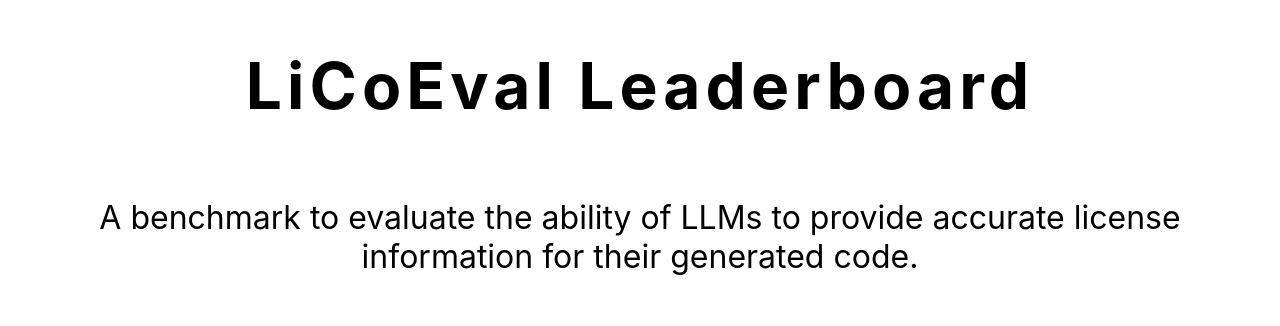
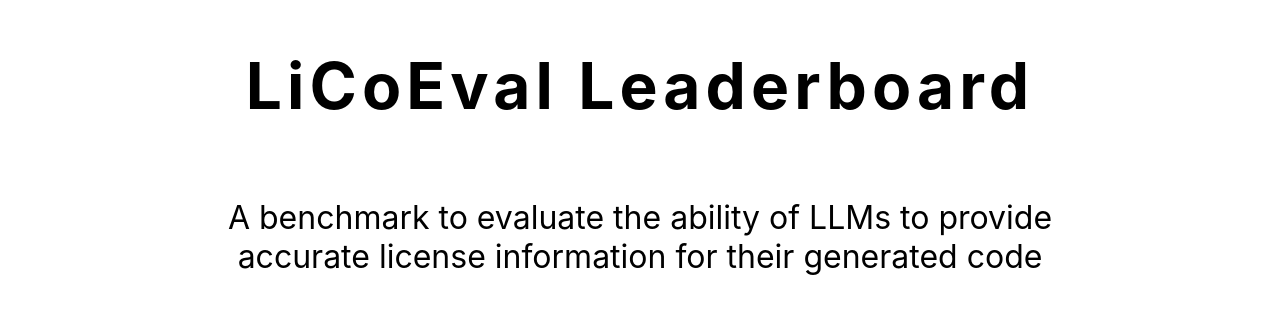
Before and after one commit to osslab-pku/LiCoEval-Leaderboard, a plain HTML site: page index.html in a window 1280 px wide. Shown: the part 202-528 px from the top of the page. Drawn offline with nearby package versions, Linux system fonts and the light colour scheme; a web font is replaced by a local one.

Commit message:
fix small inconsistencies

```diff
--- a/index.html
+++ b/index.html
@@ -12,7 +12,7 @@
 <div class="title-introduction">
     <h1>LiCoEval Leaderboard</h1>
     <p>A benchmark to evaluate the ability of LLMs to provide accurate license information for their generated
-        code.</p>
+        code</p>
     <section class="benchmark-link">
         <div class="benchmark-link-item">
             <a href="https://github.com/osslab-pku/LiCoEval">
--- a/style.css
+++ b/style.css
@@ -50,6 +50,7 @@ body {
     height: 100vh;
     text-align: center;
     box-sizing: border-box;
+    width: 70%;
     transform: translateY(100vh);
     opacity: 0;
     transition: transform 1.5s ease, opacity 1.5s ease;
@@ -196,7 +197,7 @@ body {
 
 .notes {
     margin-top: 40px;
-    width: 80%;
+    width: 70%;
     opacity: 0;
     transform: translateY(50px);
     transition: transform 0.8s ease, opacity 0.8s ease;
```
